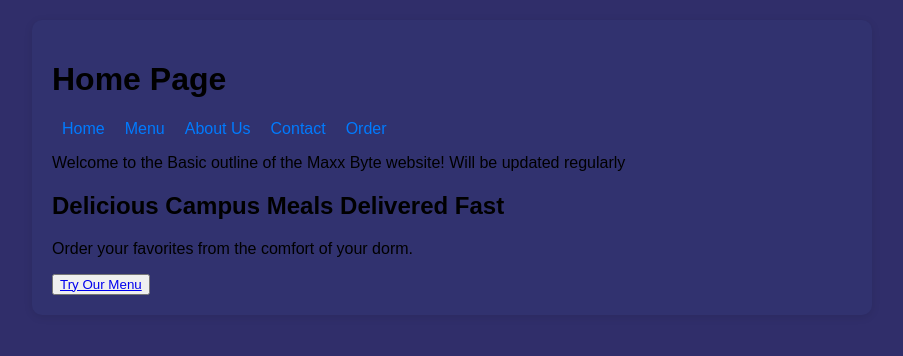
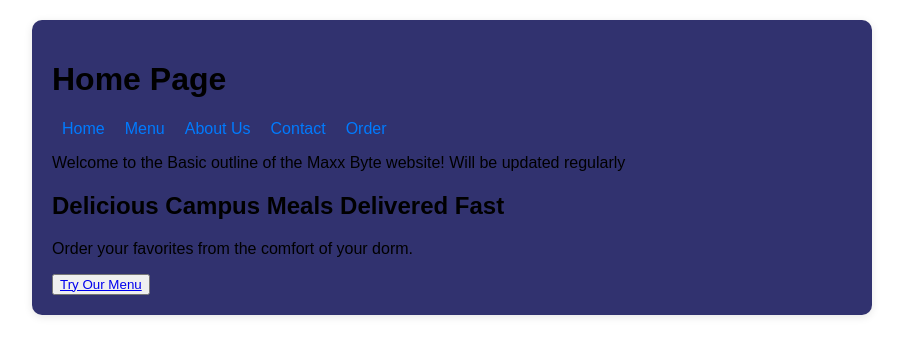
Before and after one commit to BenIsJamming/MaxxSyte, a React (Create React App) app: page / in a window 1280 px wide. Shown: the top 356 px of the page, without its empty margins (188-1091 px from the left). Built offline with nearby package versions, Linux system fonts and the light colour scheme.

Commit message:
Initial commit

```diff
--- a/src/style.css
+++ b/src/style.css
@@ -1,6 +1,6 @@
 body {
   font-family: Arial, sans-serif;
-  background: #302e6a;
+  background: #ffffff;
   margin: 0;
   padding: 20px;
 }
```
